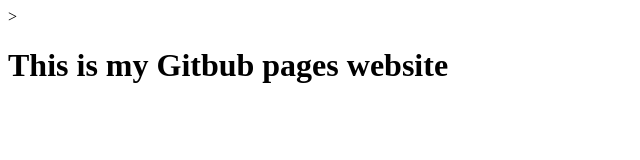
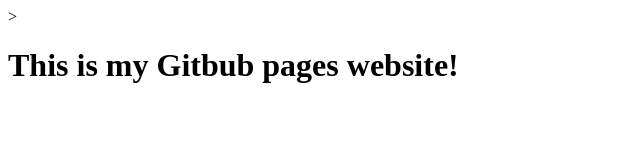
Before and after one commit to yuwang2000/yuwang2000.github.io, a plain HTML site: page index.html in a window 1280 px wide. Shown: the full height of the page, 0-640 px from the left. Drawn offline with Linux system fonts and the light colour scheme.

Commit message:
Tiny change

```diff
--- a/index.html
+++ b/index.html
@@ -6,6 +6,6 @@
         </title>
     </head>
     <bidy>
-        <h1>This is my Gitbub pages website</h1>
+        <h1>This is my Gitbub pages website!</h1>
     </bidy>
 </html>
```
